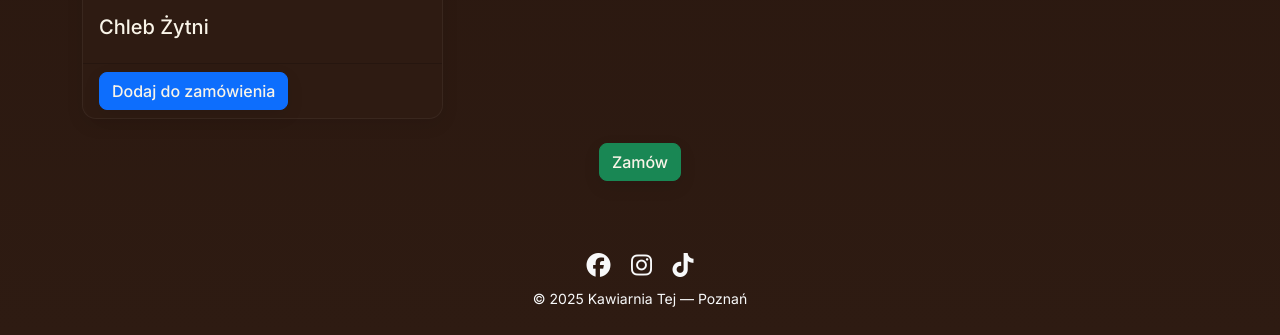
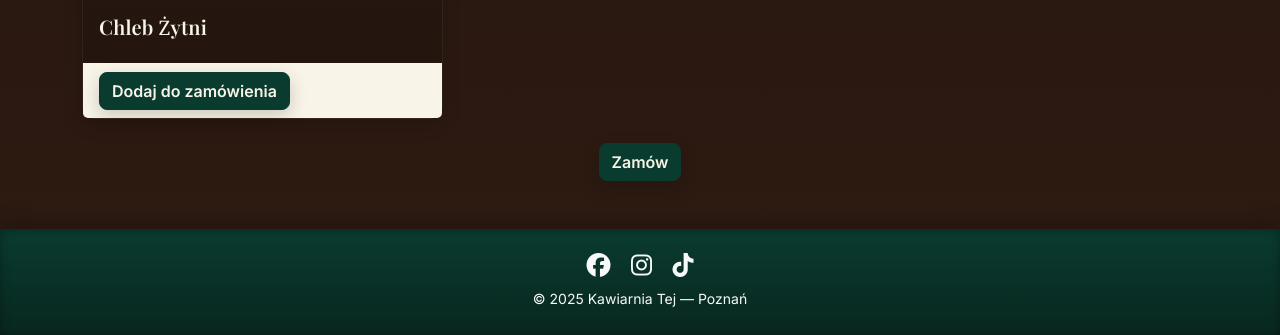
Before and after one commit to NuClear1331/kawiarniatej, a Flask app: page /chleby in a window 1280 px wide. Shown: the part 806-1141 px from the top of the page. Run offline with Flask 3, Linux system fonts and the light colour scheme.

Commit message:
redofull

```diff
--- /dev/null
+++ b/pat.txt
@@ -0,0 +1 @@
+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
--- a/static/css/styles.css
+++ b/static/css/styles.css
@@ -1,148 +1,250 @@
+/* ===============================
+   Kawiarnia Tej — Theme Refresh
+   =============================== */
+
 :root{
   /* Palette */
-  --bottle-green: #0a3b2f;       /* dimmed darker green */
-  --bottle-green-600: #124c3c;   /* hover */
-  --smoked-brown: #2e1b12;       /* smoked brown background */
-  --warm-bone: #f9f4e8;          /* warmer bone white for text */
-  --accent-gold: #c4a25c;
+  --bottle-green: #0a3b2f;       /* dimmed dark green */
+  --bottle-green-600: #124c3c;   /* hover/active */
+  --smoked-brown: #2e1b12;       /* backdrop */
+  --smoked-brown-900: #22140e;   /* deeper banding */
+  --warm-bone: #f9f4e8;          /* warm bone white text */
+  --accent-gold: #c4a25c;        /* subtle accent */
 
-  /* Text colors */
-  --ink: #1f2a2e;
-  --ink-muted: #5c6b70;
+  /* Radii & shadows */
+  --radius: 14px;
+  --shadow-sm: 0 6px 18px rgba(0,0,0,.18);
+  --shadow-md: 0 10px 28px rgba(0,0,0,.28);
+  --shadow-lg: 0 18px 46px rgba(0,0,0,.35);
+}
 
-  /* Radii & shadow */
-  --radius: 14px;
-  --shadow-sm: 0 6px 18px rgba(0,0,0,.08);
-  --shadow-md: 0 10px 28px rgba(0,0,0,.12);
+/* Base */
+html, body{
+  font-family: "Inter", system-ui, -apple-system, Segoe UI, Roboto, sans-serif;
+  color: var(--warm-bone);
+  background: linear-gradient(180deg, var(--smoked-brown-900), var(--smoked-brown));
+  line-height: 1.55;
 }
-/* Global text override */
-body, p, li, span, a, .card, .form-control, .nav-link {
+
+/* Global text override (beats Bootstrap defaults) */
+body, p, li, span, a, .card, .form-control, .nav-link, .btn, .table, .alert {
   color: var(--warm-bone) !important;
 }
 
-/* Typography */
-html, body{
-  font-family: "Inter", system-ui, -apple-system, Segoe UI, Roboto, sans-serif;
-  color: var(--warm-bone);
-  background: linear-gradient(180deg, #26140d, var(--smoked-brown));
-  background-color: var(--smoked-brown);
-  line-height: 1.55;
-}
-h1,h2,h3,h4{
+/* Headings use Playfair and bottle green for luxe contrast */
+h1,h2,h3,h4,h5{
   font-family: "Playfair Display", Georgia, serif;
-  color: var(--warm-bone);
+  color: var(--bottle-green);
   letter-spacing: .2px;
 }
 h1.display-6{ letter-spacing: .4px; }
 
-/* Utility background helpers kept for templates */
+/* Utilities preserved for templates */
 .bg-bottle{ background-color: var(--bottle-green) !important; }
-.bg-chocolate{ background-color: var(--chocolate-brown) !important; }
-.bg-bone{ background-color: var(--bone-white) !important; }
-.text-bone{ color: var(--bone-white); }
+.bg-chocolate{ background-color: var(--smoked-brown) !important; } /* repurposed */
+.bg-bone{ background-color: var(--warm-bone) !important; color:#1a1a1a !important; }
+.text-bone{ color: var(--warm-bone) !important; }
 
-/* Navbar */
-.navbar {
-  background-color: var(--bottle-green);
-  box-shadow: 0 4px 12px rgba(0,0,0,0.55), 0 0 10px rgba(10,59,47,0.6);
-  border-bottom: 1px solid rgba(255,255,255,0.05);
+/* ===========================
+   NAVBAR — depth + glow edge
+   =========================== */
+.navbar.bg-bottle,
+.navbar.navbar-dark.bg-bottle,
+.navbar{
+  background-color: var(--bottle-green) !important;
+  /* Drop shadow + soft green glow outline */
+  box-shadow: 0 4px 14px rgba(0,0,0,0.55), 0 0 12px rgba(10,59,47,0.55) !important;
+  border-bottom: 1px solid rgba(255,255,255,0.06);
+  position: relative;
+  z-index: 20;
 }
-.navbar .nav-link {
+.navbar .nav-link{
   color: var(--warm-bone) !important;
+  font-weight: 500;
+  opacity: .95;
 }
-.navbar .nav-link:hover {
-  opacity: 0.9;
-  text-shadow: 0 1px 2px rgba(0,0,0,0.4);
+.navbar .nav-link:hover{
+  opacity: 1;
+  text-shadow: 0 1px 2px rgba(0,0,0,0.35);
+  text-underline-offset: 4px;
 }
 
-/* Hero */
+/* ======================
+   HERO — inner shadow
+   ====================== */
 .hero-img{ height: 360px; object-fit: cover; }
 @media (min-width: 992px){ .hero-img{ height: 520px; } }
+
+/* Use this class on the text panel over hero image */
 .hero-overlay{
   background: linear-gradient(180deg, rgba(0,0,0,.30), rgba(0,0,0,.35));
   border-radius: var(--radius);
+  /* inner + drop shadow for "pressed" glass look */
+  box-shadow:
+    inset 0 1px 8px rgba(0,0,0,0.35),
+    0 10px 28px rgba(0,0,0,0.28);
+  backdrop-filter: saturate(120%) blur(1px);
 }
 
-/* Carousel */
-.carousel-inner{ border-radius: var(--radius); box-shadow: var(--shadow-sm); }
-.carousel-control-prev-icon, .carousel-control-next-icon{
+/* =======================
+   CAROUSEL & GALLERY
+   ======================= */
+.carousel-inner{
+  border-radius: var(--radius);
+  box-shadow: var(--shadow-sm);
+}
+.carousel-control-prev-icon,
+.carousel-control-next-icon{
   filter: drop-shadow(0 2px 8px rgba(0,0,0,.25));
 }
 
-/* Cards / tiles */
-.card {
-  background: var(--smoked-brown);
-  border: 1px solid rgba(255,255,255,0.05);
+img.rounded-3{
+  border-radius: var(--radius) !important;
+  box-shadow: var(--shadow-sm);
+  transition: transform .2s ease, box-shadow .2s ease;
+}
+img.rounded-3:hover{
+  transform: translateY(-3px) scale(1.02);
+  box-shadow: var(--shadow-md);
+}
+
+/* ================
+   CARDS / TILES
+   ================ */
+.card{
+  background: linear-gradient(180deg, rgba(46,27,18,0.9), rgba(34,20,14,0.95));
+  border: 1px solid rgba(255,255,255,0.06);
   border-radius: var(--radius);
   box-shadow: var(--shadow-sm);
   transition: transform .2s ease, box-shadow .2s ease;
 }
-.card:hover {
+.card:hover{
   transform: translateY(-4px);
   box-shadow: var(--shadow-md);
 }
+.card .card-footer{
+  border-top: 1px solid rgba(255,255,255,0.06);
+}
 
-/* Choice tiles */
+/* clickable choice tiles */
 .choice-tile{
-  border-color: rgba(0,0,0,0.08);
+  display: block;
+  border: 1px solid rgba(255,255,255,0.06);
+  border-radius: var(--radius);
+  background: linear-gradient(180deg, rgba(46,27,18,0.88), rgba(34,20,14,0.95));
+  color: inherit;
   text-decoration: none;
-  color: inherit;
   transition: transform .18s ease, box-shadow .18s ease, border-color .18s ease;
-  border-radius: var(--radius);
-  background: #fff;
+  box-shadow: var(--shadow-sm);
 }
 .choice-tile:hover{
   transform: translateY(-2px);
   box-shadow: var(--shadow-md);
-  border-color: rgba(0,0,0,0.12);
-}
-/* Buttons */
-.btn {
-  border-radius: calc(var(--radius) - 6px);
-  font-weight: 500;
-  color: var(--warm-bone);
-  box-shadow: var(--shadow-sm);
-  transition: transform .15s ease, box-shadow .15s ease;
-}
-@keyframes neon-pulse {
-  0%, 100% { box-shadow: 0 0 8px rgba(10,59,47,0.5); }
-  50% { box-shadow: 0 0 16px rgba(10,59,47,0.8); }
+  border-color: rgba(255,255,255,0.12);
 }
 
-.btn:hover {
+/* =========
+   BUTTONS
+   ========= */
+.btn,
+.btn:focus{
+  border-radius: calc(var(--radius) - 6px);
+  font-weight: 600;
+  color: var(--warm-bone) !important;
+  box-shadow: 0 6px 18px rgba(0,0,0,0.18);
+  transition: transform .15s ease, box-shadow .15s ease, filter .15s ease;
+}
+
+.btn-primary,
+.btn-success,
+.btn-outline-primary{
+  background-color: var(--bottle-green) !important;
+  border-color: var(--bottle-green) !important;
+  color: var(--warm-bone) !important;
+}
+
+.btn:hover,
+.btn-primary:hover,
+.btn-success:hover,
+.btn-outline-primary:hover{
   transform: translateY(-2px);
-  animation: neon-pulse 1.5s infinite alternate;
-  box-shadow: 0 6px 18px rgba(0,0,0,0.25), 0 0 12px rgba(10,59,47,0.6);
+  box-shadow: 0 10px 28px rgba(0,0,0,0.30), 0 0 14px rgba(10,59,47,0.65) !important;
+  filter: brightness(1.03);
+}
+
+/* Optional neon pulse on hover — uncomment to enable */
+
+@keyframes neon-pulse {
+  0%,100% { box-shadow: 0 0 8px rgba(10,59,47,0.45); }
+  50%     { box-shadow: 0 0 16px rgba(10,59,47,0.85); }
+}
+.btn:hover,
+.btn-primary:hover,
+.btn-success:hover,
+.btn-outline-primary:hover{
+  animation: neon-pulse 1.4s infinite alternate;
 }
 
 
-/* Footer */
-footer{
-  background-color: var(--bottle-green);
-  color: var(--warm-bone);
-}
-footer a{ color: var(--warm-bone); }
-
-/* Gallery images */
-img.rounded-3 {
-  border-radius: var(--radius) !important;
-  box-shadow: var(--shadow-sm);
-  transition: transform .2s ease, box-shadow .2s ease;
-}
-img.rounded-3:hover {
-  transform: translateY(-3px) scale(1.02);
-  box-shadow: var(--shadow-md);
-}
-
-/* Forms */
-.form-control {
+/* ======
+   FORMS
+   ====== */
+.form-control{
   background-color: rgba(255,255,255,0.05);
   border: 1px solid rgba(255,255,255,0.15);
   color: var(--warm-bone);
   box-shadow: inset 0 1px 3px rgba(0,0,0,0.4);
+  border-radius: 10px;
 }
-.form-control:focus {
+.form-control:focus{
   background-color: rgba(255,255,255,0.07);
   border-color: var(--bottle-green-600);
-  box-shadow: 0 0 0 .2rem rgba(10,79,63,.25);
+  box-shadow: 0 0 0 .2rem rgba(18,76,60,.25);
+  color: var(--warm-bone);
 }
+
+/* ========
+   FOOTER
+   ======== */
+footer{
+  background: linear-gradient(180deg, var(--bottle-green), #08271f);
+  color: var(--warm-bone);
+  /* inner bevel + slight lift to stand out */
+  box-shadow:
+    inset 0 1px 8px rgba(0,0,0,0.35),
+    0 -6px 18px rgba(0,0,0,0.25);
+}
+footer a{ color: var(--warm-bone); }
+footer a:hover{ opacity: .85; }
+
+/* ==================
+   MISC REFINEMENTS
+   ================== */
+
+/* Section containers pop slightly from bg */
+.section-elevated{
+  background: linear-gradient(180deg, rgba(46,27,18,0.9), rgba(34,20,14,0.95));
+  border-radius: var(--radius);
+  box-shadow: var(--shadow-sm);
+  padding: 1.25rem;
+}
+
+/* Table look on dark bg */
+.table{
+  --bs-table-bg: transparent;
+  --bs-table-border-color: rgba(255,255,255,0.12);
+  --bs-table-striped-bg: rgba(255,255,255,0.03);
+  border-color: var(--bs-table-border-color);
+}
+
+/* Alerts contrast */
+.alert{
+  background-color: rgba(10,59,47,0.22);
+  border-color: rgba(10,59,47,0.45);
+}
+
+/* Make anchor focus visible on dark bg */
+a:focus{
+  outline: 2px dashed var(--accent-gold);
+  outline-offset: 2px;
+}
```
Also changed, not shown: 1 other file.
